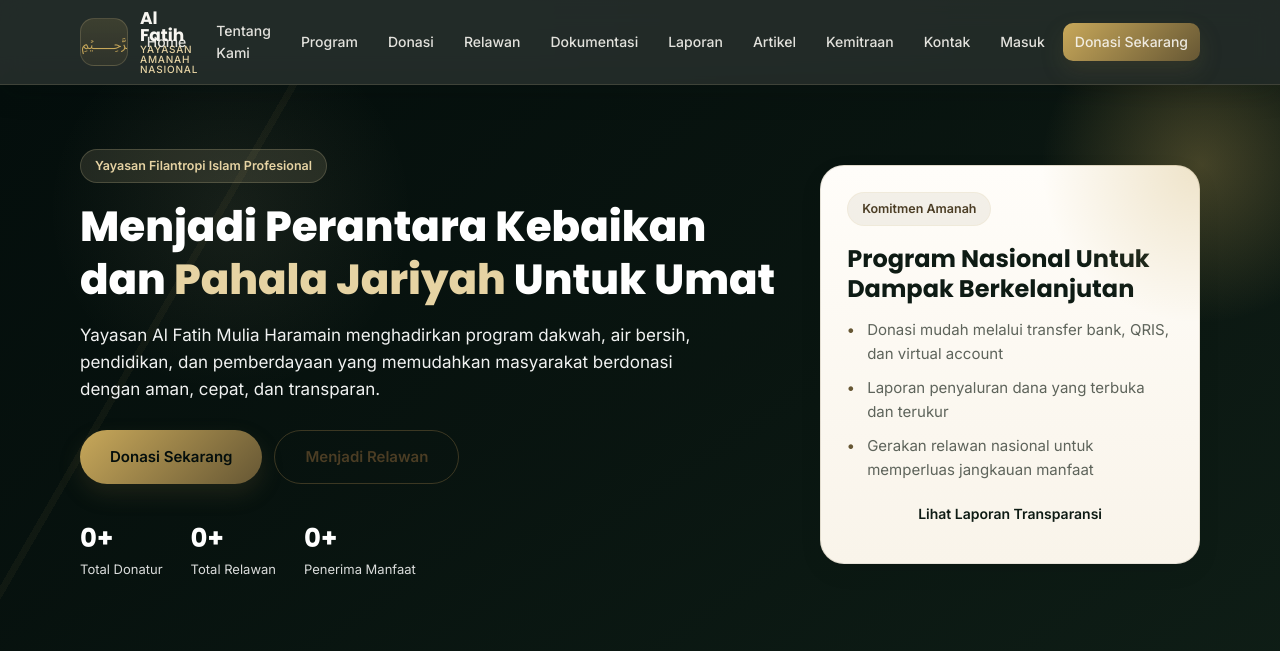
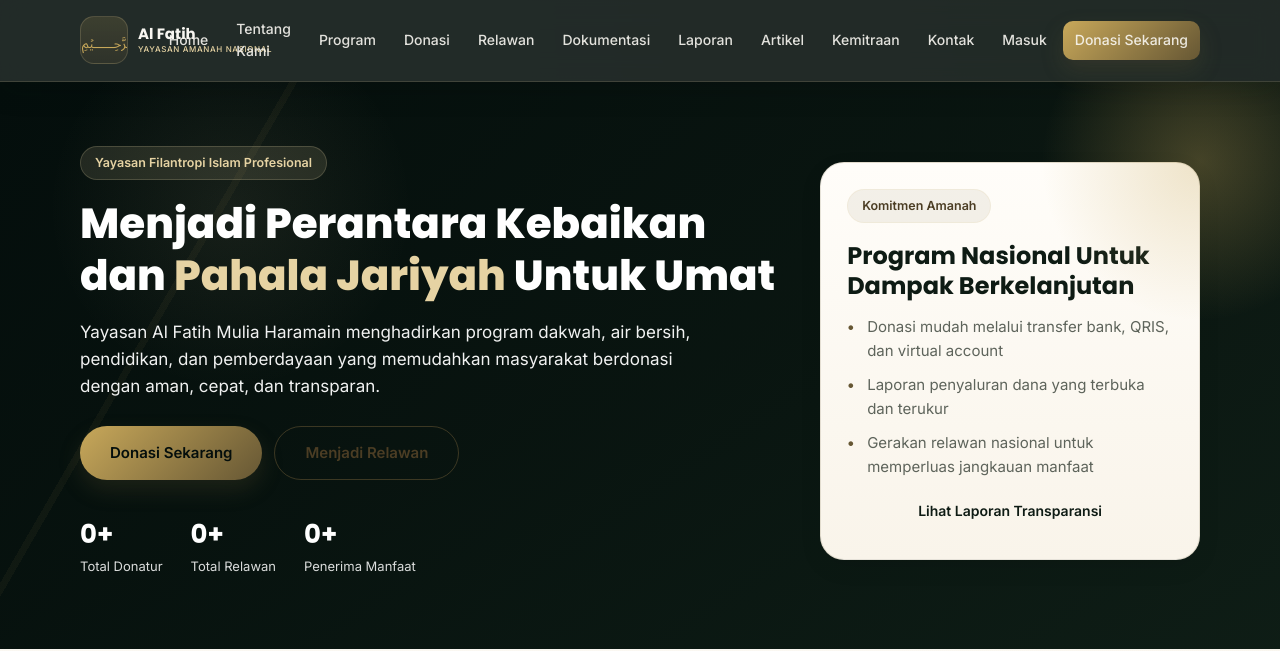
Before and after one commit to javamayaofficial/alfatihmulia, a PHP site: page / in a window 1280 px wide. Shown: the top 651 px of the page. Run offline with PHP 8.4, Linux system fonts and the light colour scheme; data that the repository does not hold is empty; some libraries are stand-ins or nearby versions.

Commit message:
Rapikan logo dan teks brand di header

```diff
--- a/assets/css/style.css
+++ b/assets/css/style.css
@@ -40,15 +40,15 @@ code{background:var(--soft2);padding:2px 6px;border-radius:6px;font-size:.86em}
 
 /* ---------- Nav ---------- */
 .nav{position:sticky;top:0;z-index:50;background:rgba(4,14,12,.88);backdrop-filter:blur(12px);border-bottom:1px solid rgba(230,211,163,.15);box-shadow:0 8px 26px rgba(4,14,12,.18)}
-.nav-inner{display:flex;align-items:center;justify-content:space-between;min-height:76px;padding-top:10px;padding-bottom:10px}
-.brand{display:flex;align-items:center;gap:12px;min-width:0}
+.nav-inner{display:flex;align-items:center;justify-content:space-between;min-height:76px;padding-top:10px;padding-bottom:10px;gap:18px}
+.brand{display:flex;align-items:center;gap:10px;min-width:0;flex:0 0 auto}
 .brand-mark{font-size:22px;color:var(--gold-l);background:linear-gradient(180deg,rgba(200,168,90,.16),rgba(102,87,52,.18));width:48px;height:48px;display:grid;place-items:center;border-radius:14px;flex:none;overflow:hidden;border:1px solid rgba(230,211,163,.18)}
 .brand-mark.big{width:88px;height:88px;font-size:28px;margin:0 auto 12px}
 .brand-has-logo{padding:6px;background:#fff;border:1px solid rgba(102,87,52,.18);box-shadow:var(--shadow-sm)}
 .brand-logo-img{width:100%;height:100%;object-fit:contain}
-.brand-text{font-weight:700;font-size:17px;display:flex;flex-direction:column;line-height:1;color:var(--bg)}
-.brand-text small{font-weight:500;font-size:10px;color:var(--gold-soft);font-family:'Inter';letter-spacing:.08em;text-transform:uppercase}
-.nav-links{display:flex;align-items:center;gap:6px}
+.brand-text{font-weight:700;font-size:15px;display:flex;flex-direction:column;line-height:1.08;color:var(--bg);flex:0 0 auto;white-space:nowrap}
+.brand-text small{display:block;margin-top:3px;font-weight:500;font-size:8px;color:var(--gold-soft);font-family:'Inter';letter-spacing:.08em;text-transform:uppercase;line-height:1.2;white-space:nowrap}
+.nav-links{display:flex;align-items:center;gap:4px;flex:1;min-width:0;justify-content:flex-end}
 .nav-links>a{padding:8px 12px;border-radius:10px;font-weight:500;font-size:14px;color:rgba(248,246,241,.9)}
 .nav-links>a:hover{background:rgba(230,211,163,.08);color:#fff}
 .nav-toggle{display:none;font-size:22px;background:none;border:0;cursor:pointer;color:var(--gold-soft)}
@@ -440,3 +440,11 @@ code{background:var(--soft2);padding:2px 6px;border-radius:6px;font-size:.86em}
   .brand-mark{width:40px;height:40px;border-radius:12px}
   .brand-mark.big{width:78px;height:78px}
 }
+@media(max-width:1180px){
+  .nav-links>a{padding:8px 10px;font-size:13px}
+  .brand-text{font-size:14px}
+  .brand-text small{font-size:7.5px}
+}
+@media(max-width:1080px){
+  .brand-text small{display:none}
+}
```
